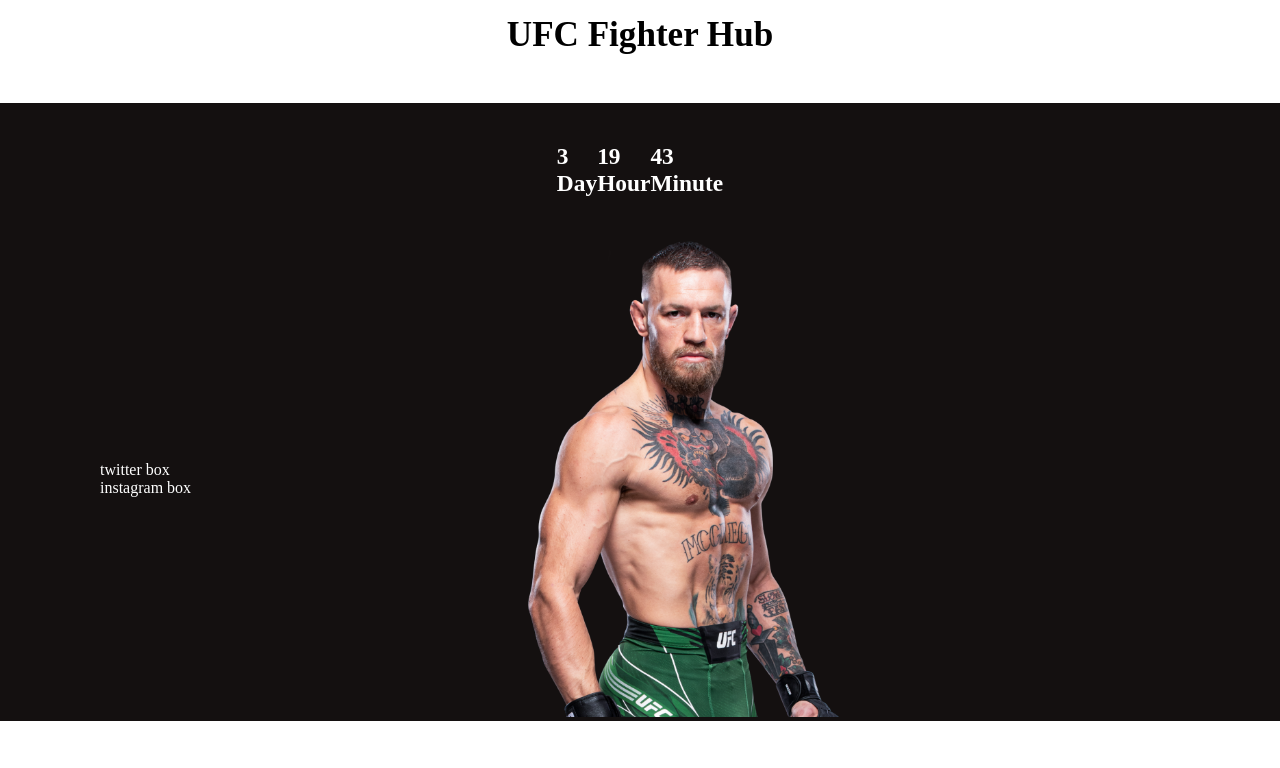
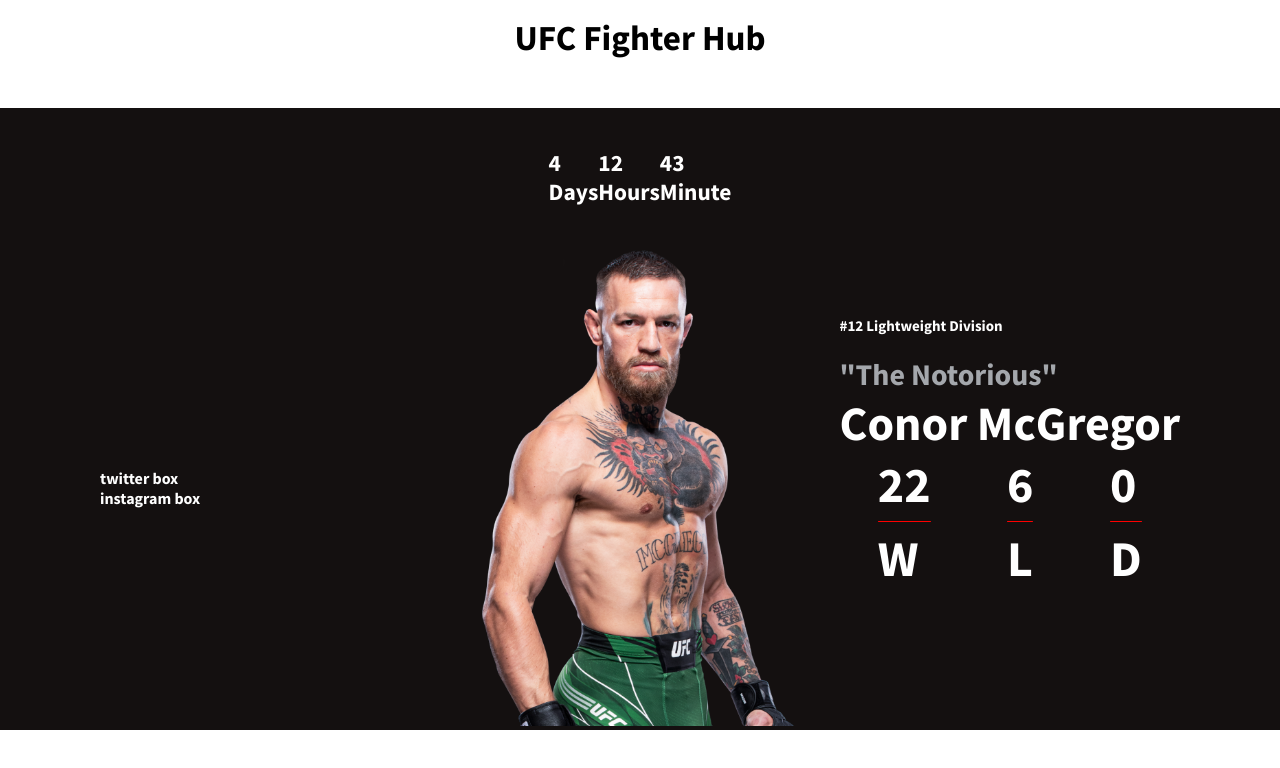
Before and after one commit to raybarkerrr/UFC-Fighter-Hub, a plain HTML site: page index.html in a window 1280 px wide. Drawn offline with Linux system fonts and the light colour scheme.

Commit message:
Updated Styling and Time
I updated the styling of the Wins and Losses category to make it look way better and similar to the UFC's. I also changed the time to September 10th, 2022 at 17:00:00 to accurately show when UFC 279 actually starts.

```diff
--- a/index.html
+++ b/index.html
@@ -6,6 +6,9 @@
         <title>UFC Fighter Hub</title>
         <meta name="description" content="">
         <meta name="viewport" content="width=device-width, initial-scale=1">
+        <link rel="preconnect" href="https://fonts.googleapis.com"> <!-- Source Sans Pro Font -->
+        <link rel="preconnect" href="https://fonts.gstatic.com" crossorigin>
+        <link href="https://fonts.googleapis.com/css2?family=Open+Sans&family=Poppins&family=Source+Sans+Pro:wght@400;700&display=swap" rel="stylesheet">
         <link rel="stylesheet" href="style.css">
     </head>
     <body>
@@ -20,11 +23,11 @@
                 <div class="main-event-timer">
                     <div class= "container-day">
                         <h3 class="day">Time</h3>
-                        <h3>Day</h3>
+                        <h3>Days</h3>
                     </div>
                     <div class= "container-hour">
                         <h3 class="hour">Time</h3>
-                        <h3>Hour</h3>
+                        <h3>Hours</h3>
                     </div>
                     <div class= "container-minute">
                         <h3 class="minute">Time</h3>
@@ -42,7 +45,32 @@
                         <img src="Images/ConorMcGregor1.png">
                     </div>
                     <div class="hero-main-three">
-
+                        <div class="hero-three-rank">
+                            <p>#12 Lightweight Division</p>
+                        </div>
+                        <div class="hero-three-nickname">
+                            <p>"The Notorious"</p>
+                        </div>
+                        <div class="hero-three-name">
+                            <p>Conor McGregor</p>
+                        </div>
+                        <div class="hero-three-record">
+                            <div class="record">
+                                <p class="wins">22</p>
+                                <p class="line"></p>
+                                <p class="wins">W</p>
+                            </div>
+                            <div class="record">
+                                <p class="losses">6</p>
+                                <p class="line-two"></p>
+                                <p class="losses">L</p>
+                            </div>
+                            <div class="record">
+                                <p class="decisions">0</p>
+                                <p class="line-three"></p>
+                                <p class="decisions">D</p>
+                            </div>
+                        </div>
                     </div>
                 </div>
             </section>
--- a/javascript.js
+++ b/javascript.js
@@ -1,5 +1,5 @@
 const countdown = () => {
-    const countDate = new Date("September 10, 2022 00:00:00").getTime()
+    const countDate = new Date("September 10, 2022 17:00:00").getTime()
     const now = new Date().getTime();
     const gap = countDate - now;
 
@@ -15,6 +15,7 @@ const countdown = () => {
     document.querySelector(".day").innerText = textDay
     document.querySelector(".hour").innerText = textHour
     document.querySelector(".minute").innerText = textMinute
-}
+};
 
-countdown()
+
+setInterval(countdown, 1000);
--- a/style.css
+++ b/style.css
@@ -2,6 +2,9 @@
     box-sizing: border-box;
     margin: 0;
     padding: 0;
+    font-family: 'Open Sans', sans-serif;
+    font-family: 'Poppins', sans-serif;
+    font-family: 'Source Sans Pro', Arial, sans-serif;
   }
 
 html, body{
@@ -43,7 +46,6 @@ html, body{
     justify-content: center;
     align-items: center;
     font-size: 20px;
-
 }
 
 /* Start of Main Content */
@@ -54,6 +56,7 @@ html, body{
     background-color: #141010;
     padding-left: 100px;
     padding-right: 100px;
+    font-weight: bold;
 }
 
 .hero-main{
@@ -66,10 +69,67 @@ html, body{
     color: white;
 }
 
+.hero-main-two{
+    margin-left: 15em;
+}
+
 .hero-main-two img{
     height: 30em;
 }
 
 .hero-main-three{
+    color: white;
+    padding-bottom: 70px;
+}
+
+.hero-three-rank{
+    font-size: 15px;
+    padding-bottom: 20px;
+}
+
+.hero-three-nickname{
+    font-size: 30px;
+    color: #A4A7AC;
+}
+
+.hero-three-name{
+    font-size: 48px;
+}
+
+.line{
+    width: 100%;
+    height: 1px;
+    border-radius: 50px;
+    margin-top: 5px;
+    margin-bottom: 5px;
+    background-color: red;
+  }
+
+  .line-two{
+    width: 100%;
+    height: 1px;
+    border-radius: 50px;
+    margin-top: 5px;
+    margin-bottom: 5px;
+    background-color: red;
+  }
+
+  .line-three{
+    width: 100%;
+    height: 1px;
+    border-radius: 50px;
+    margin-top: 5px;
+    margin-bottom: 5px;
+    background-color: red;
+  }
+
+  .hero-three-record{
+    display: flex;
+    justify-content: space-around;
+    align-items: center;
 
 }
+
+  .wins, .losses, .decisions{
+    font-size: 50px;
+  }
```
